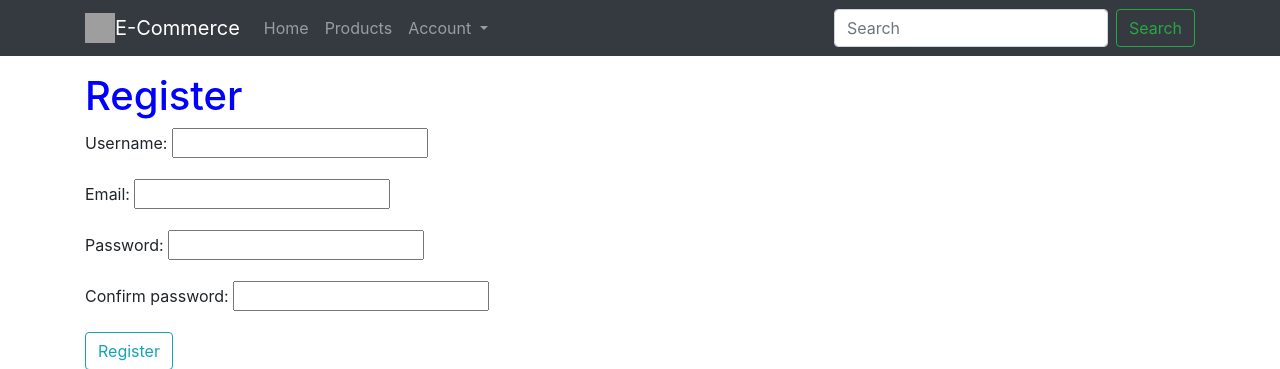
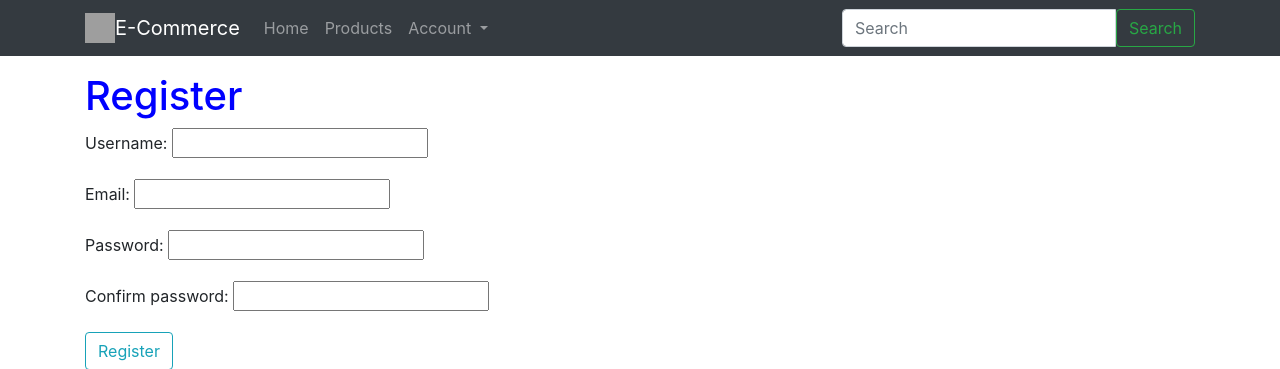
Before and after one commit to dmkibuka/E-Commerce-Master, a Django app: page /accounts/register/ in a window 1280 px wide. Shown: the top 369 px of the page. Run offline with Django 3.2, Linux system fonts and the light colour scheme; some libraries are stand-ins or nearby versions; grey boxes are pictures that could not be loaded.

Commit message:
Added search component to the navbar_main

```diff
--- a/templates/snippets/navbar_main.html
+++ b/templates/snippets/navbar_main.html
@@ -37,9 +37,6 @@
         </div>
       </li>
     </ul>
-    <form class="form-inline my-2 my-lg-0">
-      <input class="form-control mr-sm-2" type="search" placeholder="Search" aria-label="Search">
-      <button class="btn btn-outline-success my-2 my-sm-0" type="submit">Search</button>
-    </form>
+    {% include 'search/snippets/search-form.html' %}
   </div>
 </nav>
```
